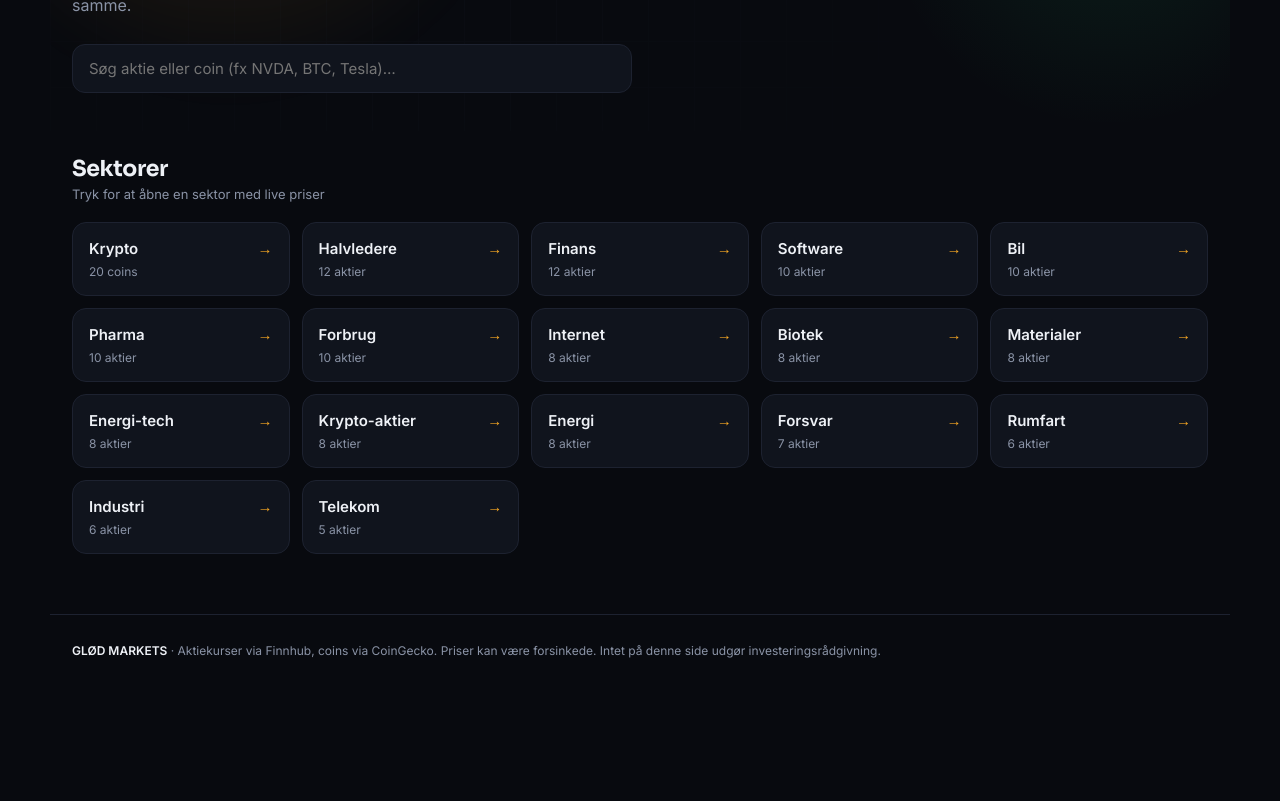
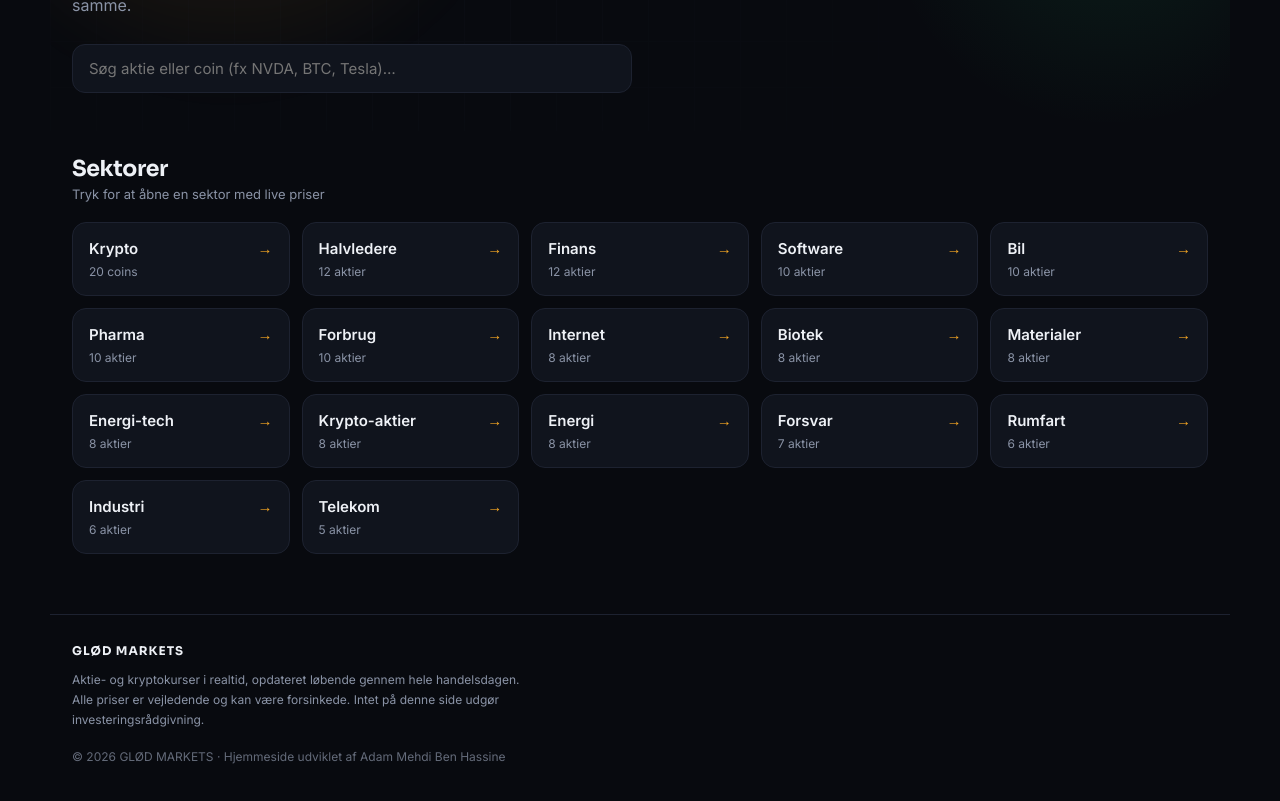
Before and after one commit to adambenhassine92-prog/Gl-d-Markets-, a Next.js app: page / in a window 1280 px wide. Shown: the part 331-1132 px from the top of the page. Before the commit the page ends 1043 px from the top, so only its background shows below. Built offline with nearby package versions, Linux system fonts and the light colour scheme.

Commit message:
Revise footer for GLØD MARKETS
Updated footer content for GLØD MARKETS with new styling and information.

```diff
--- a/app/page.jsx
+++ b/app/page.jsx
@@ -364,9 +364,11 @@ export default function Page(){
       )}
 
       <footer>
-        <strong style={{color:"var(--txt)"}}>GLØD MARKETS</strong> · Aktiekurser via Finnhub, coins via CoinGecko. Priser kan være forsinkede.
-        Intet på denne side udgør investeringsrådgivning.
+        <div style={{color:"var(--txt)",fontWeight:700,letterSpacing:1,fontFamily:"'Sora'"}}>GLØD MARKETS</div>
+        <div style={{marginTop:8,maxWidth:"60ch"}}>Aktie- og kryptokurser i realtid, opdateret løbende gennem hele handelsdagen. Alle priser er vejledende og kan være forsinkede. Intet på denne side udgør investeringsrådgivning.</div>
+        <div style={{marginTop:16,opacity:.7}}>© {clock?clock.getFullYear():2026} GLØD MARKETS · Hjemmeside udviklet af Adam Mehdi Ben Hassine</div>
       </footer>
+
 
       {selEff && (
         <div className="ov" onClick={()=>setSel(null)}>
```
